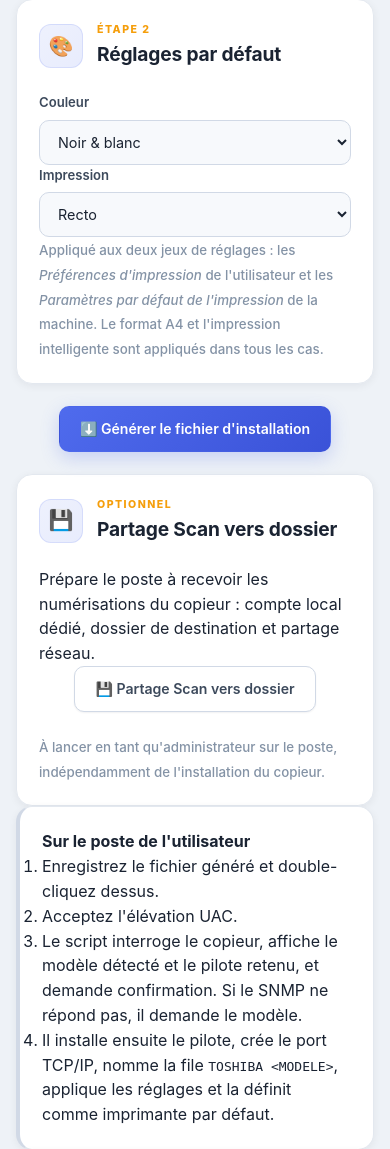
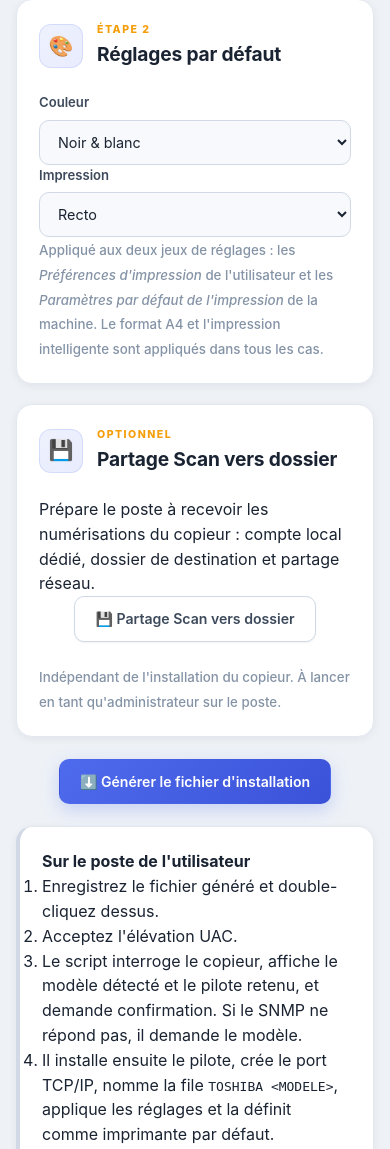
Before and after one commit to Pavupaprix/toshiba_manager, a Flask app: page /installer/ in a window 390 px wide. Shown: the part 1027-2176 px from the top of the page. Run offline with Flask 3, Linux system fonts and the light colour scheme.

Commit message:
feat: line the share-script card up with the two installer steps
The optional card sat alone under the submit button; it now sits as a third
card in the grid, beside Réglages par défaut.

The base .smtp-grid stays at two columns because the SMTP page uses it with
only two cards, so the installer page carries a --trois modifier instead.
Its breakpoints appear later in the stylesheet than the generic 700px rule
and therefore override it, so the single-column phone layout has to be
restated for the modifier — without that the page kept two cramped columns on
a narrow screen, which is what the rendered check caught.

Checked at 1440, 1000 and 640 pixels: three columns, then two, then one.

Co-Authored-By: Claude Opus 5 <noreply@anthropic.com>

```diff
--- a/ToshibaManager 1/ToshibaManager/static/style.css
+++ b/ToshibaManager 1/ToshibaManager/static/style.css
@@ -1895,6 +1895,28 @@ table.ab-preview {
     color: #fecaca;
 }
 
+/* --- Page Installer un copieur : trois cartes de front ------------------ */
+
+.smtp-grid--trois {
+    grid-template-columns: repeat(3, minmax(0, 1fr));
+    max-width: 1280px;
+}
+
+/* En dessous, trois colonnes deviennent illisibles : on repasse a deux, puis a
+   une seule. Ces deux blocs sont plus bas dans le fichier que la regle
+   generique .smtp-grid a 700px, donc ils la supplantent : la version a une
+   colonne doit etre redite ici, sans quoi le telephone garde deux colonnes. */
+@media (max-width: 1150px) {
+    .smtp-grid--trois {
+        grid-template-columns: repeat(2, minmax(0, 1fr));
+        max-width: 960px;
+    }
+}
+
+@media (max-width: 700px) {
+    .smtp-grid--trois { grid-template-columns: 1fr; }
+}
+
 /* --- Bouton « Partage Scan vers dossier » ------------------------------- */
 
 /* .btn est prevu pour <button> : un <a> garde son soulignement par defaut. */
--- a/ToshibaManager 1/ToshibaManager/templates/installer.html
+++ b/ToshibaManager 1/ToshibaManager/templates/installer.html
@@ -41,7 +41,7 @@
         {% endif %}
 
         <form method="post" action="{{ url_for('installer.telecharger_bat') }}">
-            <main class="smtp-grid">
+            <main class="smtp-grid smtp-grid--trois">
                 <section class="smtp-card">
                     <div class="smtp-card-heading">
                         <span class="smtp-card-icon" aria-hidden="true">🖨️</span>
@@ -95,27 +95,27 @@
                        l'impression</em> de la machine. Le format A4 et l'impression intelligente
                        sont appliqués dans tous les cas.</small></p>
                 </section>
+
+                <section class="smtp-card">
+                    <div class="smtp-card-heading">
+                        <span class="smtp-card-icon" aria-hidden="true">💾</span>
+                        <div><p class="smtp-eyebrow">OPTIONNEL</p><h2>Partage Scan vers dossier</h2></div>
+                    </div>
+                    <p>Prépare le poste à recevoir les numérisations du copieur : compte
+                       local dédié, dossier de destination et partage réseau.</p>
+                    <div class="smtp-buttons">
+                        <a class="btn btn-secondary" href="{{ url_for('download_bat') }}"
+                           download="Toshiba+Partage.bat">💾 Partage Scan vers dossier</a>
+                    </div>
+                    <p><small>Indépendant de l'installation du copieur. À lancer en tant
+                       qu'administrateur sur le poste.</small></p>
+                </section>
             </main>
 
             <div class="smtp-buttons">
                 <button type="submit" class="btn btn-primary">⬇️ Générer le fichier d'installation</button>
             </div>
         </form>
-
-        <section class="smtp-card">
-            <div class="smtp-card-heading">
-                <span class="smtp-card-icon" aria-hidden="true">💾</span>
-                <div><p class="smtp-eyebrow">OPTIONNEL</p><h2>Partage Scan vers dossier</h2></div>
-            </div>
-            <p>Prépare le poste à recevoir les numérisations du copieur : compte local
-               dédié, dossier de destination et partage réseau.</p>
-            <div class="smtp-buttons">
-                <a class="btn btn-secondary" href="{{ url_for('download_bat') }}"
-                   download="Toshiba+Partage.bat">💾 Partage Scan vers dossier</a>
-            </div>
-            <p><small>À lancer en tant qu'administrateur sur le poste, indépendamment de
-               l'installation du copieur.</small></p>
-        </section>
 
         <section class="smtp-card smtp-message">
             <div><strong>Sur le poste de l'utilisateur</strong></div>
```
